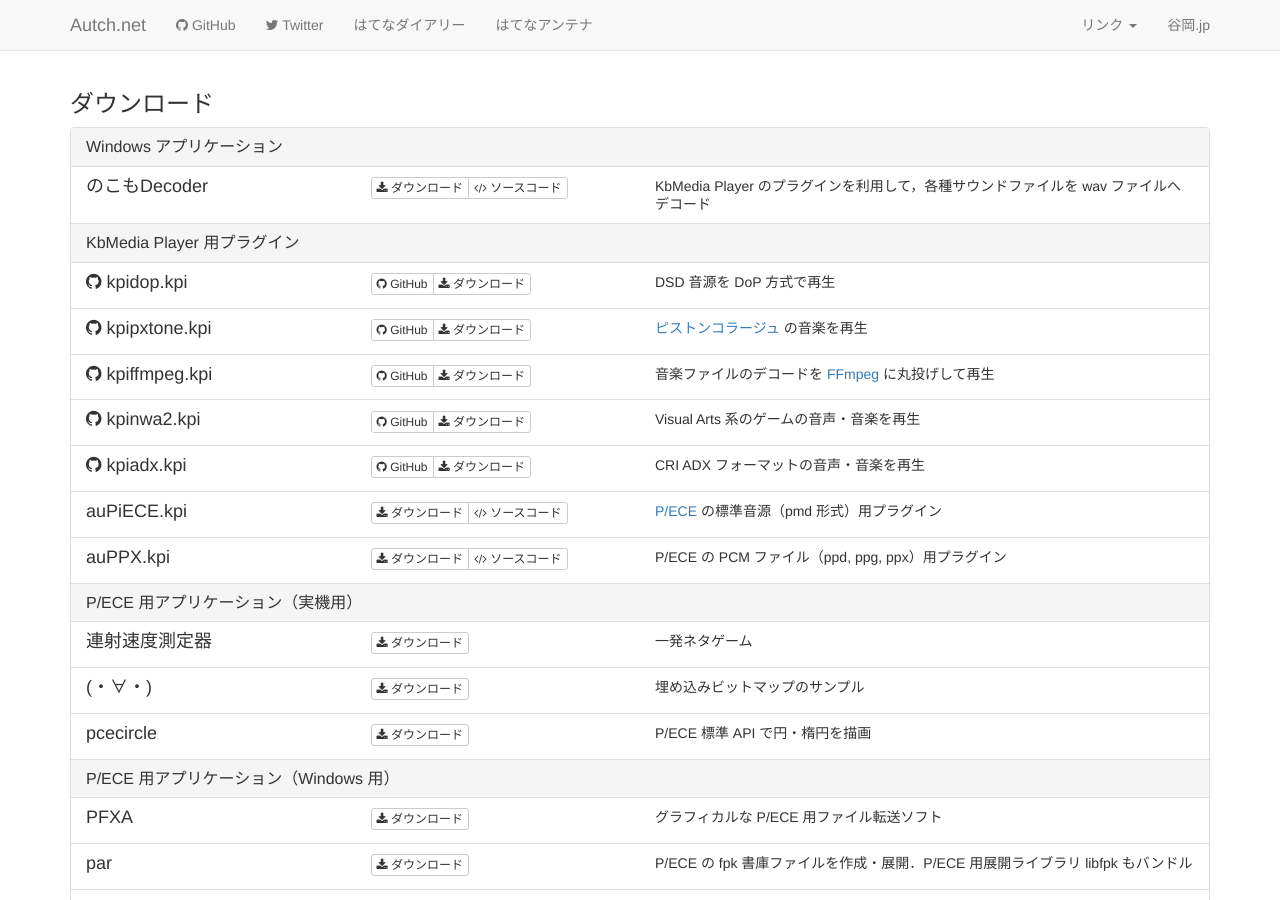
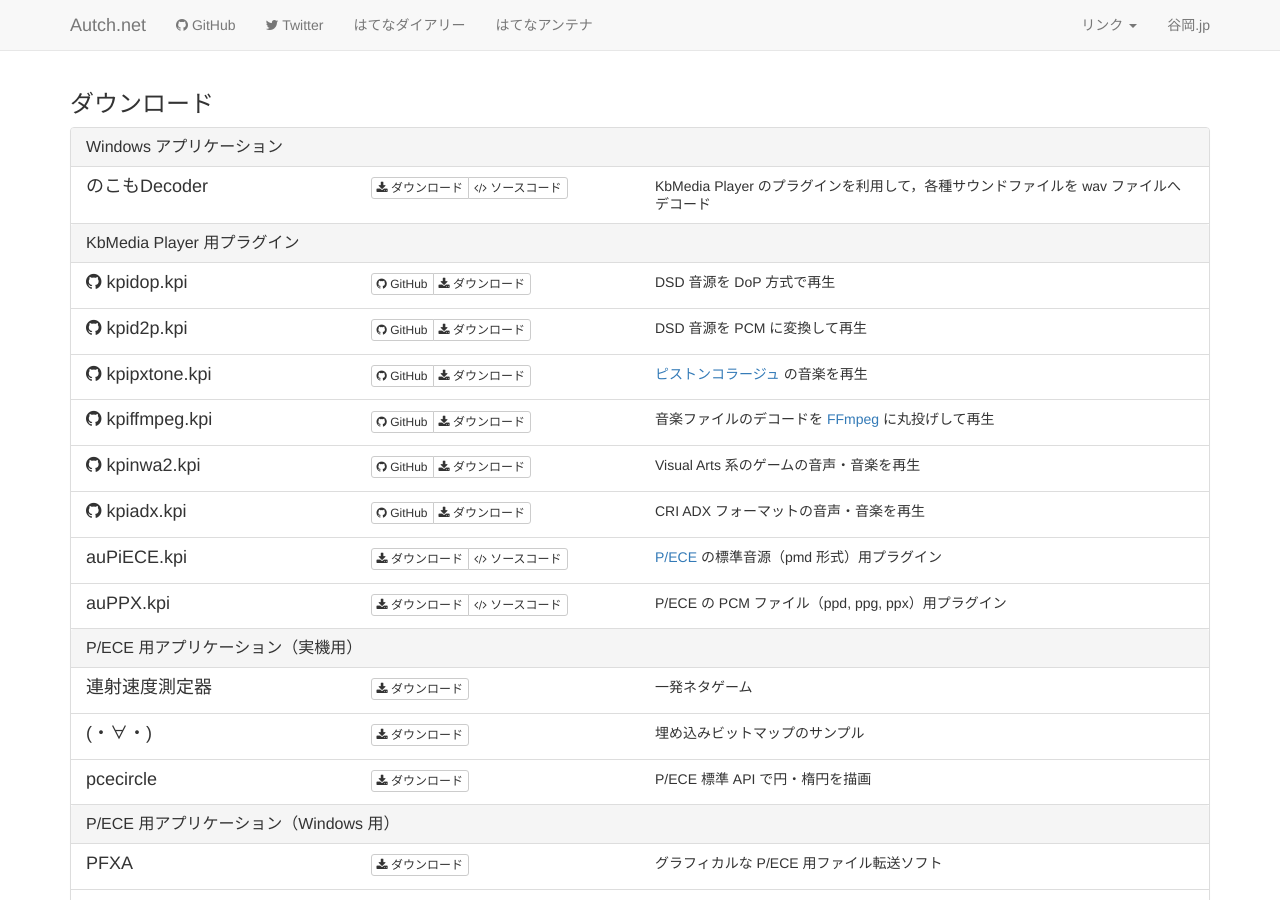
Before and after one commit to autch/autch.github.com, a Jekyll site: the page built from index.html, in a window 1280 px wide and 900 px high. Built offline with Jekyll 4.4.1, drawn with Linux system fonts in a browser that asks for light colours; nearby versions of some CDN libraries; comment, search, counter and statistics services are not loaded.

Commit message:
kpidop.kpi v2.0.1, kpid2p.kpi v1.0.0

```diff
--- a/_data/downloads.yaml
+++ b/_data/downloads.yaml
@@ -9,9 +9,13 @@
   title: KbMedia Player 用プラグイン
   items:
     - name: kpidop.kpi
-      download: https://github.com/autch/kpidsd/releases/download/v2.0.0/kpidop_2.0.0.zip
+      download: https://github.com/autch/kpidsd/releases/download/kpidop-v2.0.1/kpidop_2.0.1.zip
       github: autch/kpidsd
       description: DSD 音源を DoP 方式で再生
+    - name: kpid2p.kpi
+      download: https://github.com/autch/kpidsd/releases/download/kpid2p-v1.0.0/kpid2p_1.0.0.zip
+      github: autch/kpidsd
+      description: DSD 音源を PCM に変換して再生
     - name: kpipxtone.kpi
       download: https://github.com/autch/kpipxtone/releases/download/v1.2/kpipxtone_v1.2.zip
       github: autch/kpipxtone
```
